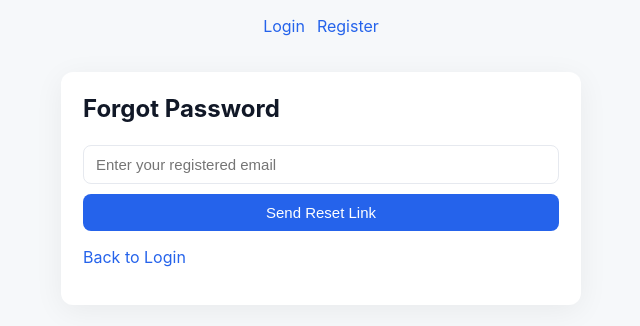
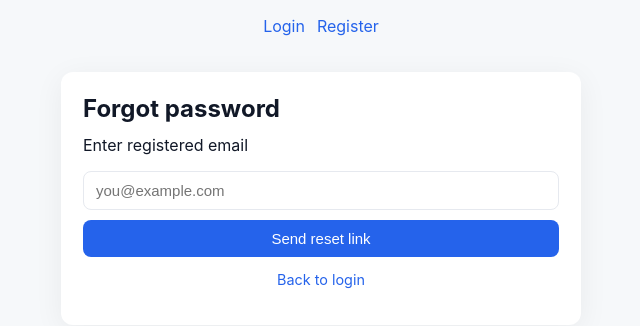
Before and after one commit to Harshsfd/mern-auth-app, a React app in the folder frontend/: page /forgot-password in a window 1280 px wide. Shown: the top 326 px of the page, without its empty margins (319-959 px from the left). Built offline with nearby package versions, Linux system fonts and the light colour scheme; the HTML template or start-up script is replaced by a standard one.

Commit message:
Update ForgotPassword.jsx

```diff
--- a/frontend/src/pages/ForgotPassword.jsx
+++ b/frontend/src/pages/ForgotPassword.jsx
@@ -1,30 +1,36 @@
 import React, { useState } from 'react';
 import { forgotPassword } from '../api/authApi';
 import { Link } from 'react-router-dom';
+import InputField from '../components/InputField';
 
 export default function ForgotPassword() {
   const [email, setEmail] = useState('');
   const [msg, setMsg] = useState('');
+  const [loading, setLoading] = useState(false);
 
-  const handleSubmit = async (e) => {
+  const submit = async (e) => {
     e.preventDefault();
+    setMsg('');
+    setLoading(true);
     try {
       const res = await forgotPassword({ email });
-      setMsg(res.data.message || 'If account exists, reset link sent.');
+      setMsg(res.data.message || 'If account exists, an email will be sent.');
     } catch (err) {
-      setMsg(err.response?.data?.message || 'Error');
+      setMsg(err.response?.data?.message || 'Error sending reset link');
+    } finally {
+      setLoading(false);
     }
   };
 
   return (
     <div>
-      <h2>Forgot Password</h2>
-      <form onSubmit={handleSubmit}>
-        <input placeholder="Enter your registered email" value={email} onChange={(e) => setEmail(e.target.value)} required />
-        <button type="submit">Send Reset Link</button>
+      <h2>Forgot password</h2>
+      <form onSubmit={submit}>
+        <InputField name="email" type="email" label="Enter registered email" value={email} onChange={(e) => setEmail(e.target.value)} placeholder="you@example.com" required />
+        <button type="submit" disabled={loading}>{loading ? 'Sending…' : 'Send reset link'}</button>
       </form>
       <p className="small">{msg}</p>
-      <p><Link to="/login">Back to Login</Link></p>
+      <p className="center small"><Link to="/login">Back to login</Link></p>
     </div>
   );
 }
```
